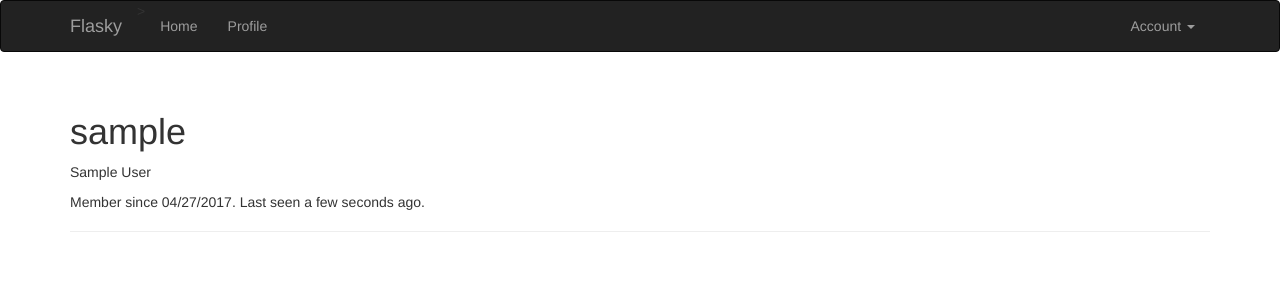
After one commit to tanny2015/Blog_Flask, a Flask app: a page that uses app/templates/base.html in a window 1280 px wide. The commit adds this page. Shown: the top 300 px of the page. Run offline with Flask 2, Linux system fonts and the light colour scheme; the visitor is signed in with stand-in values (Sample User, id 1); data comes from the database, SQL or seed files in the repository; both versions use the stored data as it was after the commit; data that the repository does not hold is empty; some libraries are stand-ins or nearby versions.

Commit message:
10.用户中心初建【10a】

```diff
--- a/app/auth/views.py
+++ b/app/auth/views.py
@@ -10,12 +10,13 @@ from .forms import LoginForm, RegistrationForm, ChangePasswordForm, \
 
 @auth.before_app_request
 def before_request():
-    if current_user.is_authenticated \
-            and not current_user.confirmed \
-            and request.endpoint \
-            and request.endpoint[:5] != 'auth.' \
-            and request.endpoint != 'static':
-        return redirect(url_for('auth.unconfirmed'))
+    if current_user.is_authenticated:
+        current_user.ping()
+        if not current_user.confirmed \
+                and request.endpoint \
+                and request.endpoint[:5] != 'auth.' \
+                and request.endpoint != 'static':
+            return redirect(url_for('auth.unconfirmed'))
 
 
 @auth.route('/unconfirmed')
--- a/app/main/views.py
+++ b/app/main/views.py
@@ -1,7 +1,12 @@
-from flask import render_template
+from flask import render_template, abort
 from . import main
-
+from  ..models import User
 
 @main.route('/')
 def index():
     return render_template('index.html')
+
+@main.route('/user/<username>')
+def user(username):
+    user = User.query.filter_by(username=username).first_or_404()
+    return render_template('user.html', user=user)
--- a/app/models.py
+++ b/app/models.py
@@ -1,3 +1,4 @@
+from datetime import datetime
 from werkzeug.security import generate_password_hash, check_password_hash
 from itsdangerous import TimedJSONWebSignatureSerializer as Serializer
 from flask import current_app
@@ -47,6 +48,12 @@ class User(UserMixin, db.Model):
     role_id = db.Column(db.Integer, db.ForeignKey('roles.id'))
     password_hash = db.Column(db.String(128))
     confirmed = db.Column(db.Boolean, default=False)
+    name = db.Column(db.String(64))
+    location = db.Column(db.String(64))
+    about_me = db.Column(db.Text())
+    member_since = db.Column(db.DateTime(), default=datetime.utcnow)
+    last_seen = db.Column(db.DateTime(), default=datetime.utcnow)
+
 
     def __init__(self, **kwargs):
         super(User, self).__init__(**kwargs)
@@ -128,6 +135,10 @@ class User(UserMixin, db.Model):
     def is_administrator(self):
         return self.can(Permission.ADMINISTER)
 
+    def ping(self):
+        self.last_seen = datetime.utcnow()
+        db.session.add(self)
+
     def __repr__(self):
         return '<User %r>' % self.username
 
--- a/app/templates/base.html
+++ b/app/templates/base.html
@@ -29,6 +29,9 @@
         <div class="navbar-collapse collapse">
             <ul class="nav navbar-nav">
                 <li><a href="{{ url_for('main.index') }}">Home</a> </li>
+                {% if current_user.is_authenticated %}
+                <li><a href="{{ url_for('main.user', username=current_user.username) }}">Profile</a></li>
+                {% endif %}
             </ul>
             <ul class="nav navbar-nav navbar-right">
                 {% if current_user.is_authenticated %}
--- /dev/null
+++ b/app/templates/user.html
@@ -0,0 +1,22 @@
+{% extends "base.html" %}
+
+{% block title %}Flasky - {{ user.username }}{% endblock %}
+
+{% block page_content %}
+<div class="page-header">
+    <h1>{{ user.username }}</h1>
+    {% if user.name or user.location %}
+    <p>
+        {% if user.name %}{{ user.name }}{% endif %}
+        {% if user.location %}
+            From <a href="http://maps.google.com/?q={{ user.location }}">{{ user.location }}</a>
+        {% endif %}
+    </p>
+    {% endif %}
+    {% if current_user.is_administrator() %}
+    <p><a href="mailto:{{ user.email }}">{{ user.email }}</a></p>
+    {% endif %}
+    {% if user.about_me %}<p>{{ user.about_me }}</p>{% endif %}
+    <p>Member since {{ moment(user.member_since).format('L') }}. Last seen {{ moment(user.last_seen).fromNow() }}.</p>
+</div>
+{% endblock %}
```
Also changed, not shown: migrations/versions/07996b11d5d8_.py (added, +36 -0 lines), tests/test_user_model.py (+19 -0 lines), data.sqlite, 4 other files.
